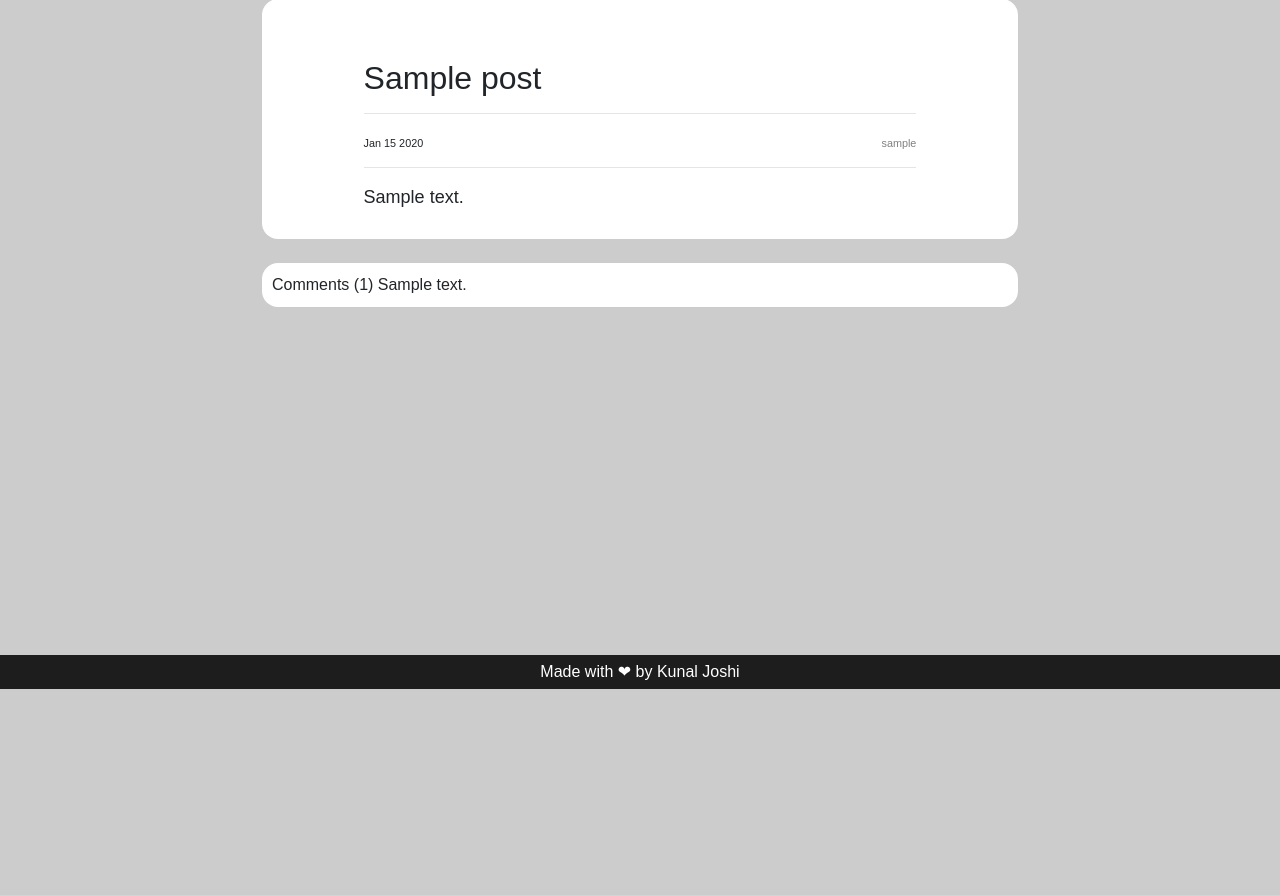
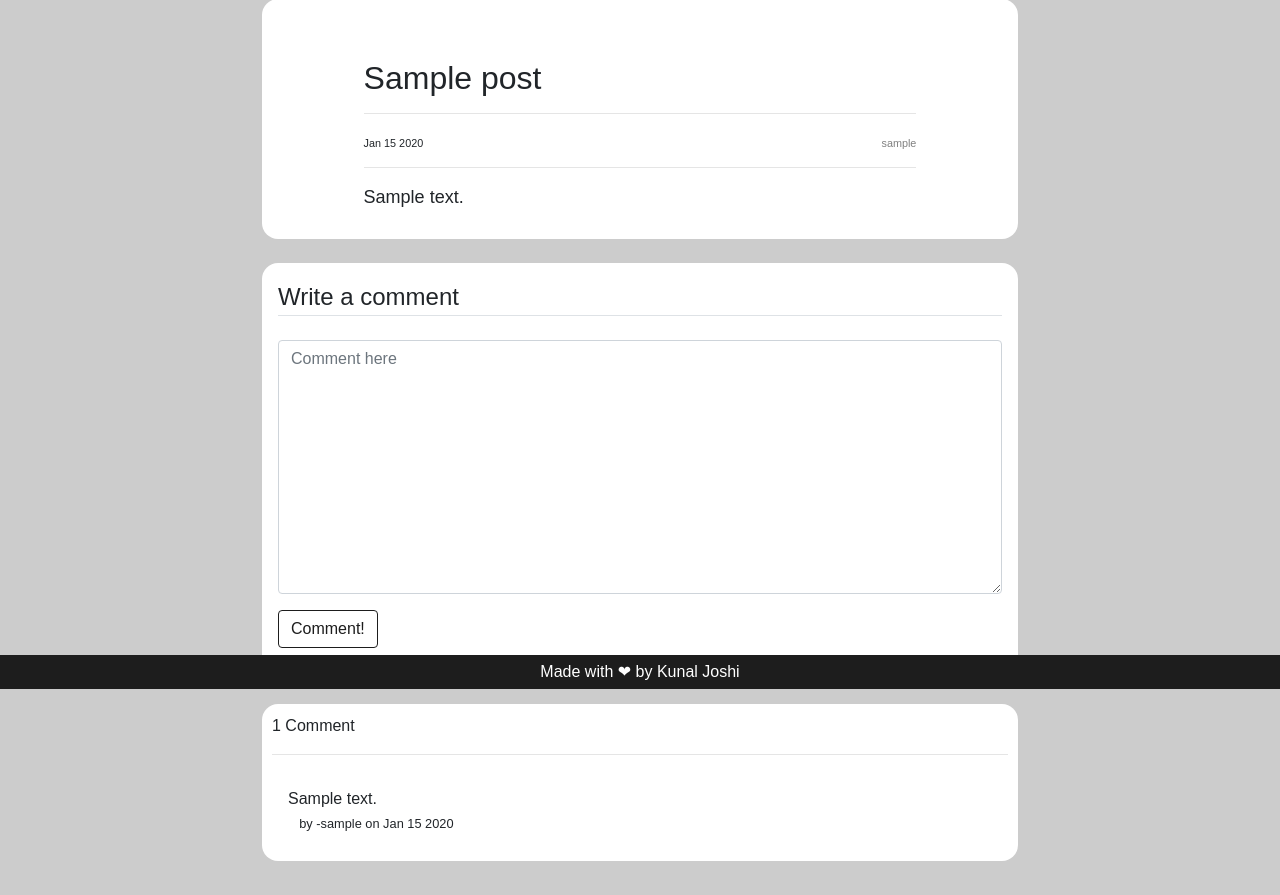
Before and after one commit to kunalx86/blog-app, a Django app: page /post/1 in a window 1280 px wide. Shown: the part 111-1006 px from the top of the page. Before the commit the page ends 800 px from the top, so only its background shows below. Run offline with Django 3.2, Linux system fonts and the light colour scheme; a user stored in the database is signed in; tables that the repository leaves empty hold one stand-in row (values such as "Sample post"); parts of the project's set-up code (start-up, migrations or seed data) failed here and were passed over; some libraries are stand-ins or nearby versions.

Commit message:
Added comment submit form. Changed the parent field in Comment model. Added the form in template. However, POST requests are not yet handled. Will mostly do it using AJAX

```diff
--- /dev/null
+++ b/blog/forms.py
@@ -0,0 +1,11 @@
+from django import forms
+from .models import Comment
+
+class CommentCreateForm(forms.ModelForm):
+    body = forms.CharField(label='', widget=forms.Textarea(attrs={
+        'class': '', #Add class to reduce the area of the body field
+        'placeholder': 'Comment here',
+    }))
+    class Meta:
+        model = Comment
+        fields = ['body']
--- a/blog/models.py
+++ b/blog/models.py
@@ -27,9 +27,9 @@ class Comment(models.Model):
     '''
     post = models.ForeignKey(Post, on_delete=models.CASCADE, related_name='comments')
     author = models.ForeignKey(User, on_delete=models.DO_NOTHING)
-    body = models.TextField(blank=False)
+    body = models.TextField(blank=False, max_length=200)
     date_posted = models.DateTimeField(default=timezone.now)
-    parent = models.ForeignKey('self', null=True, on_delete=models.CASCADE, blank=True)
+    parent = models.ForeignKey('self', related_name='reply', null=True, on_delete=models.CASCADE, blank=True)
 
     def __str__(self):
         return f'On {self.post.title} by {self.author.first_name}'
--- a/blog/views.py
+++ b/blog/views.py
@@ -2,6 +2,7 @@ from django.shortcuts import render
 from django.contrib.auth.mixins import LoginRequiredMixin, UserPassesTestMixin
 from django.views.generic import ListView, DetailView, CreateView, UpdateView, DeleteView
 from .models import Post, Comment
+from .forms import CommentCreateForm
 
 class PostListView(ListView):
     model = Post
@@ -16,6 +17,8 @@ class PostDetailView(DetailView):
 
     def get_context_data(self, **kwargs):
         context = super().get_context_data(**kwargs)
+        if self.request.user.is_authenticated:
+            context['comment_form'] = CommentCreateForm()
         context['comments'] = Comment.objects.filter(post=context['object'].id).all().order_by('-date_posted')
         return context
 
--- a/static/styles.css
+++ b/static/styles.css
@@ -221,6 +221,15 @@ footer {
     width: 80%;
 }
 
+.comment {
+    padding: 1rem;
+}
+
+.comment-author {
+    margin-top: 0.5rem;
+    padding-left: 0.7rem;
+}
+
 @media only screen and (max-width: 600px) {
     .container {
         margin-right: 0;
--- a/templates/post_detail.html
+++ b/templates/post_detail.html
@@ -1,5 +1,5 @@
 {% extends 'base.html' %}
-
+{% load crispy_forms_tags %}
 {% block content %}
 <style>
     footer {
@@ -30,10 +30,36 @@
         </div>
     </div>
 </div>
+<div class="container post-container" style="padding: 1rem;">
+    <form method='POST'>
+        <fieldset class="form-group">
+            <legend class="border-bottom">Write a comment</legend>
+        </fieldset>
+        {% csrf_token %}
+        {{comment_form|crispy}}
+        <div class="form-group">
+            {% if request.user.is_authenticated %}
+            <button class="btn btn-outline-info" type="submit">Comment!</button>
+            {% else %}
+            <small class="text-muted">
+                <a href="{% url 'login' %}" >Log In</a> to be able to comment
+            </small>
+            {% endif %}
+        </div>
+    </form>
+</div>
 <div class="container post-container">
-    Comments ({{comments.count}})
+    {{comments.count}} Comment{{ comments|pluralize }}
+    <hr/>
     {% for comment in comments %}
-        {{comment.body}}
+        <div class="comment">
+            <div class="comment-body">
+                {{comment.body}}
+            </div>
+            <small class='comment-author'>
+                by -{{comment.author.username}} on {{comment.date_posted|date:"M d Y"}}
+            </small>
+        </div>
     {% endfor %}
 </div>
 {% endblock %}
```
Also changed, not shown: blog/migrations/0004_auto_20200605_0504.py (added), blog/migrations/0005_auto_20200605_0520.py (added).
